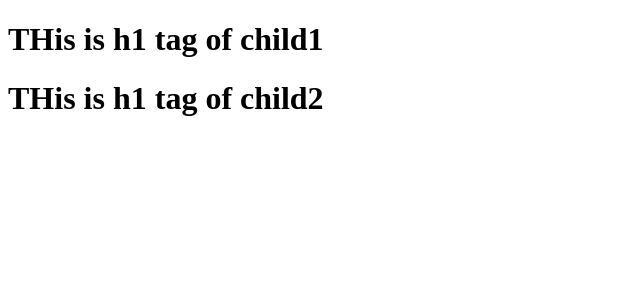
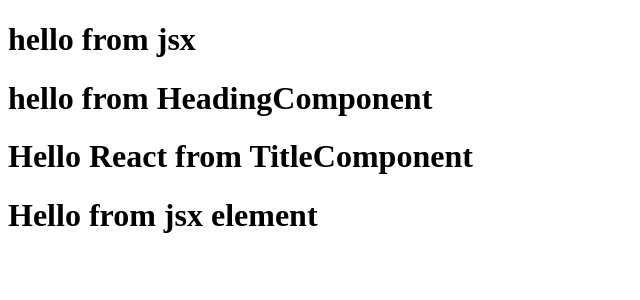
Before and after one commit to d33paks1ngh/Namastey_React, a React (Vite) app: page / in a window 1280 px wide. Shown: the top 300 px of the page, without its empty margins (0-640 px from the left). Built offline with nearby package versions, Linux system fonts and the light colour scheme.

Commit message:
Episode_03

```diff
--- a/App.js
+++ b/App.js
@@ -1,22 +1,30 @@
 import React from "react";
-import ReactDOM from "react-dom/client"
+import ReactDOM from "react-dom/client";
 
-const heading = React.createElement(
-  "div",
-  { id: "parent" },
-  React.createElement(
-    "div",
-    { id: "child1" },
-    React.createElement("h1", {}, "THis is h1 tag of child1")
-  ),
-  React.createElement(
-    "div",
-    { id: "child2" },
-    React.createElement("h1", {}, "THis is h1 tag of child2")
-  )
+const headtag = <h1>hello from jsx</h1>;
+
+const HeadingComponent = () => {
+  return <h1>hello from HeadingComponent</h1>;
+};
+
+const TitleComponent = () => <h1>Hello React from TitleComponent</h1>;
+
+const element = (
+  <div>
+    {headtag}
+    <HeadingComponent />
+    <TitleComponent />
+    <h1>Hello from jsx element</h1>
+  </div>
 );
 
-
+const BodyComponent = () => (
+  <div id="container">
+    {headtag}
+    <h1>hello from BodyComponent</h1>
+    <TitleComponent />
+  </div>
+);
 
 const root = ReactDOM.createRoot(document.getElementById("root"));
-root.render(heading);
+root.render(element);
--- a/index.html
+++ b/index.html
@@ -6,7 +6,7 @@
     <title>Namastey React</title>
   </head>
   <body>
-    <div id="root"></div>
+    <div id="root">Not Rendered</div>
 
 <script src="App.js" type="module" ></script>
   </body>
```
Also changed, not shown: 1 other file (tests, documents, lock files or other folders).
